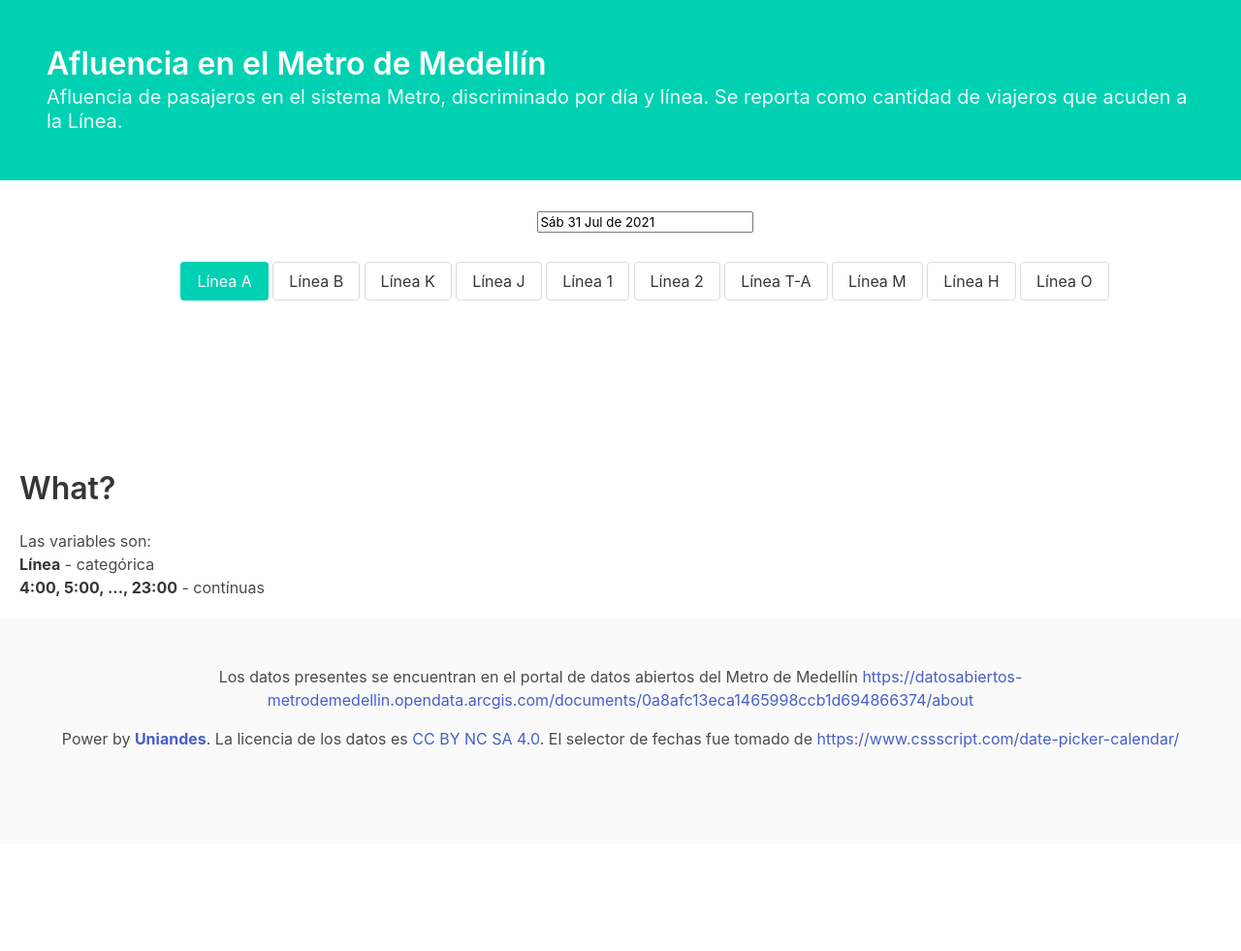
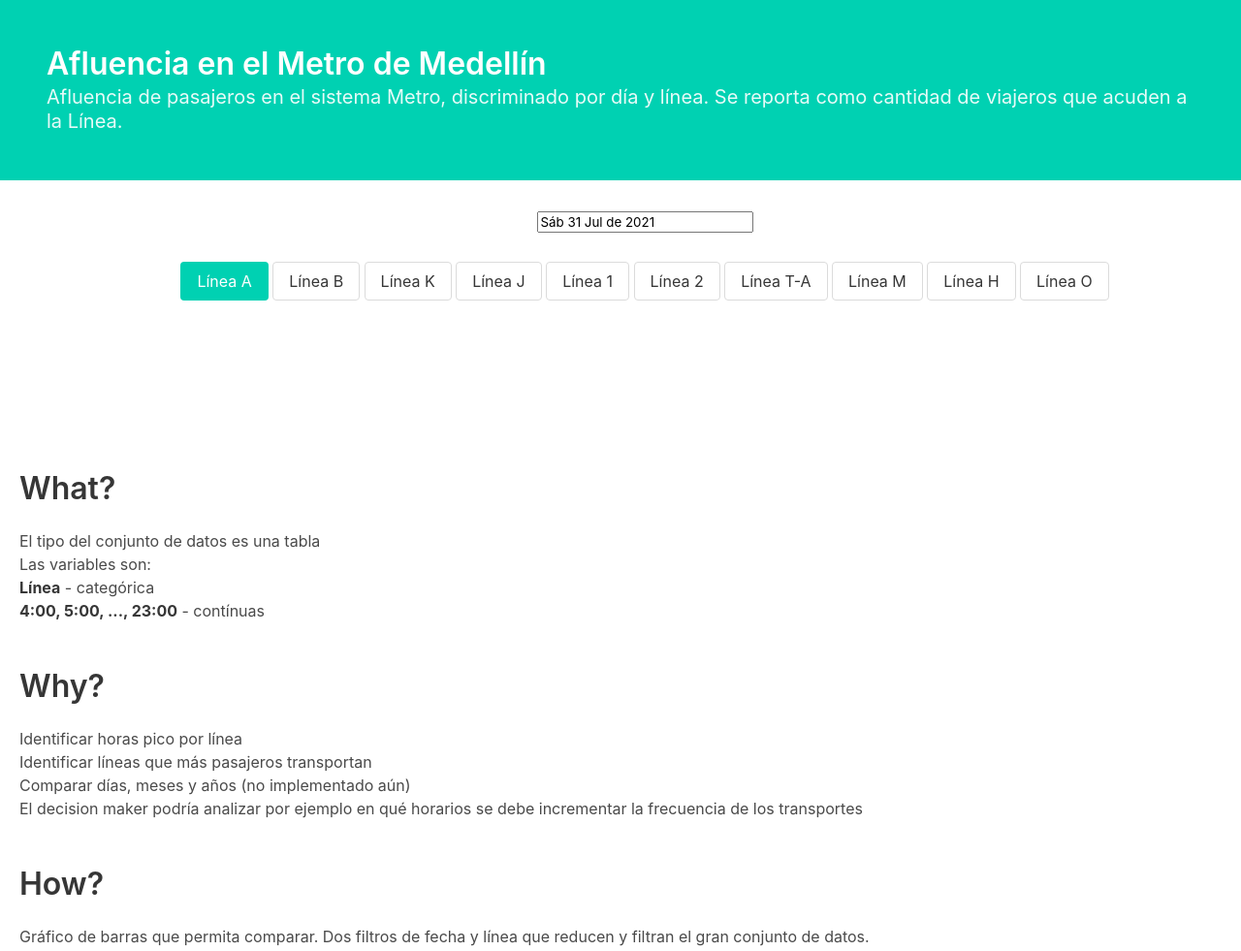
Before and after one commit to jpcorreap/metro_vis, a plain HTML site: page index.html in a window 1280 px wide. Shown: the top 981 px of the page at 97% size. Before the commit the page ends 870 px from the top, so only its background shows below. Drawn offline with nearby package versions, Linux system fonts and the light colour scheme; no server answers.

Commit message:
W Wh and How, added

```diff
--- a/index.html
+++ b/index.html
@@ -73,11 +73,23 @@
     <section>
       <div style="margin: 20px">
         <p class="title">What?</p>
+        <p>El tipo del conjunto de datos es una tabla</p>
         <p>Las variables son:</p>
         <ul>
           <li><strong>Línea</strong> - categórica</li>
           <li><strong>4:00, 5:00, ..., 23:00</strong> - contínuas</li>
         </ul>
+        <br />
+        <br />
+        <p class="title">Why?</p>
+        <p>Identificar horas pico por línea</p>
+        <p>Identificar líneas que más pasajeros transportan</p>
+        <p>Comparar días, meses y años (no implementado aún)</p>
+        <p>El decision maker podría analizar por ejemplo en qué horarios se debe incrementar la frecuencia de los transportes</p>
+        <br />
+        <br />
+        <p class="title">How?</p>
+        <p>Gráfico de barras que permita comparar. Dos filtros de fecha y línea que reducen y filtran el gran conjunto de datos.</p>
       </div>
     </section>
     <footer class="footer">
```
